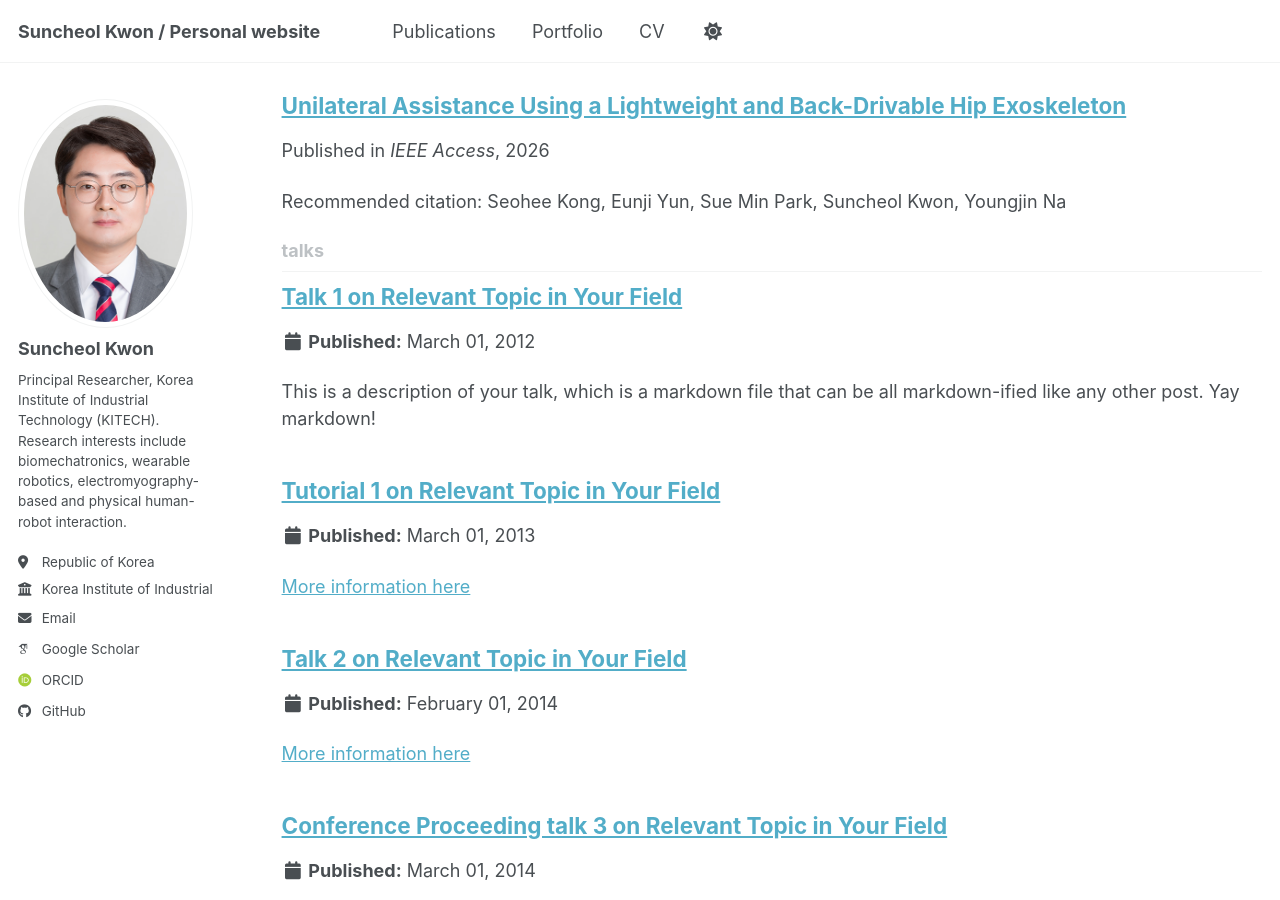
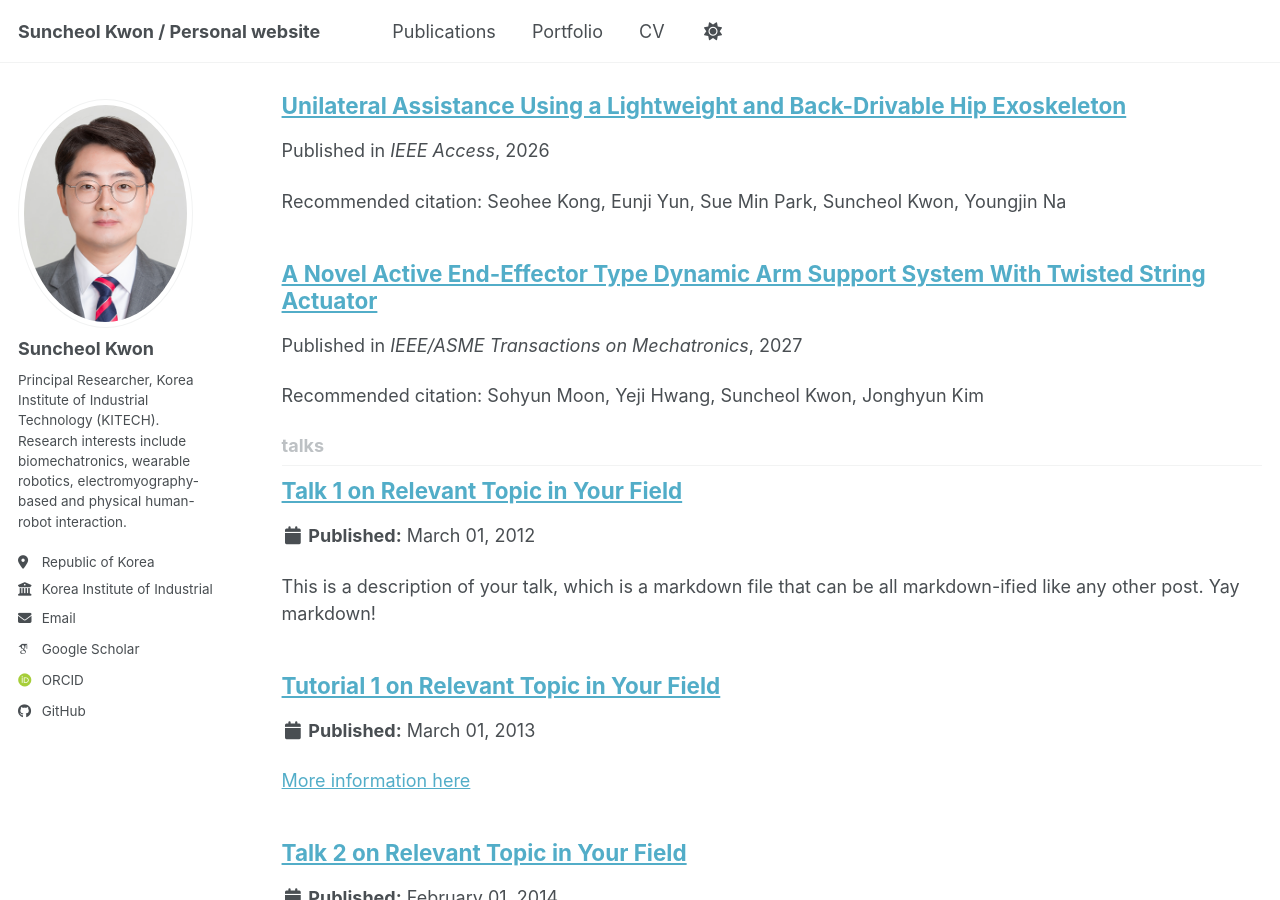
Before and after one commit to suncheolkwon/suncheolkwon.github.io, a Jekyll site: the page built from _pages/collection-archive.html, in a window 1280 px wide and 900 px high, scrolled down 11310 px. Built offline with Jekyll 4.4.1, drawn with Linux system fonts in a browser that asks for light colours; some web fonts are replaced; a script bundle is joined from its source files by our own code; library files that are not in the unit come from our copies; a file with an impossible date is left out.

Commit message:
Update 2026-2026tmech-armsupport-tsa.md

```diff
--- a/_publications/2026-2026tmech-armsupport-tsa.md
+++ b/_publications/2026-2026tmech-armsupport-tsa.md
@@ -4,7 +4,7 @@ collection: publications
 category: manuscripts
 permalink: /publication/2026-2026tmech-armsupport-tsa.md
 excerpt: ""
-date: ""
+date: "2027-01-01"
 venue: "IEEE/ASME Transactions on Mechatronics"
 volume: ""
 pages: ""
```
